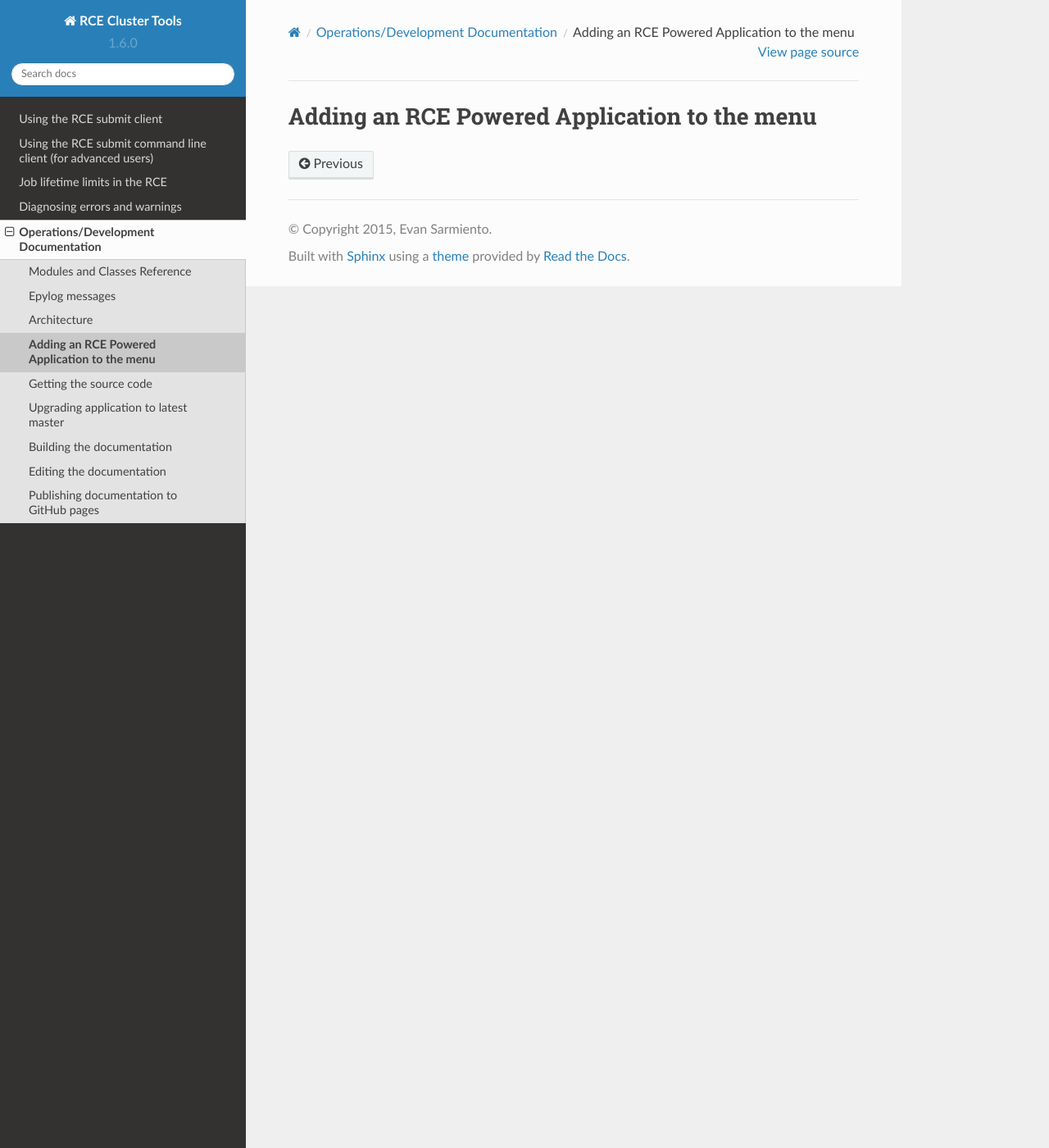
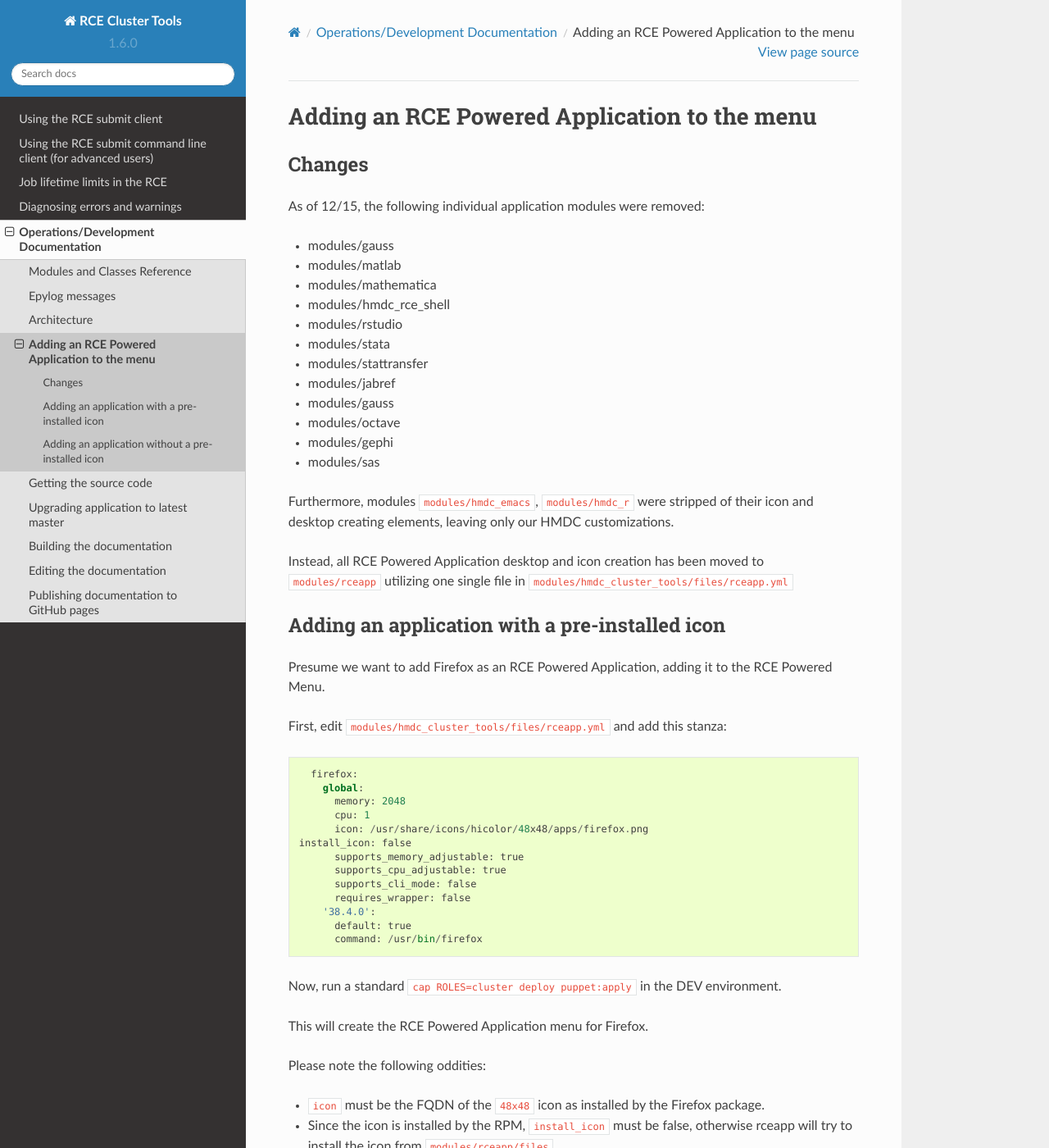
Before and after one commit to hmdc/rce-interactive-tools, a Sphinx documentation site: the page built from doc/source/development/add_an_app.rst, in a window 1280 px wide and 1400 px high. Shown: the whole window at 82% size. Built offline with Sphinx 7.4.7 and the Read the Docs theme 2.0.0, drawn with Linux system fonts in a browser that asks for light colours; some of the changed text lies outside the part shown.

Commit message:
Add an app

```diff
--- a/doc/source/development/add_an_app.rst
+++ b/doc/source/development/add_an_app.rst
@@ -1,2 +1,72 @@
 Adding an RCE Powered Application to the menu
 =============================================
+
+Changes
+-------
+As of 12/15, the following individual application modules were removed:
+
+* modules/gauss
+* modules/matlab
+* modules/mathematica
+* modules/hmdc_rce_shell
+* modules/rstudio
+* modules/stata
+* modules/stattransfer
+* modules/jabref
+* modules/gauss
+* modules/octave
+* modules/gephi
+* modules/sas
+
+Furthermore, modules ``modules/hmdc_emacs``, ``modules/hmdc_r`` were
+stripped of their icon and desktop creating elements, leaving only our
+HMDC customizations.
+
+Instead, all RCE Powered Application desktop and icon creation has been
+moved to ``modules/rceapp`` utilizing one single file in
+``modules/hmdc_cluster_tools/files/rceapp.yml``
+
+Adding an application with a pre-installed icon
+-----------------------------------------------
+Presume we want to add Firefox as an RCE Powered Application, adding it
+to the RCE Powered Menu.
+
+First, edit ``modules/hmdc_cluster_tools/files/rceapp.yml`` and add this
+stanza::
+
+	firefox:
+	  global:
+	    memory: 2048
+	    cpu: 1
+	    icon: /usr/share/icons/hicolor/48x48/apps/firefox.png
+      install_icon: false
+	    supports_memory_adjustable: true
+	    supports_cpu_adjustable: true
+	    supports_cli_mode: false
+	    requires_wrapper: false
+	  '38.4.0':
+	    default: true
+	    command: /usr/bin/firefox
+
+Now, run a standard ``cap ROLES=cluster deploy puppet:apply`` in the DEV environment.
+
+This will create the RCE Powered Application menu for Firefox.
+
+Please note the following oddities:
+
+* ``icon`` must be the FQDN of the ``48x48`` icon as installed by the
+  Firefox package.
+* Since the icon is installed by the RPM, ``install_icon`` must be
+  false, otherwise rceapp will try to install the icon from
+  ``modules/rceapp/files``
+* Firefox does not require a wrapper ``/usr/local/bin/firefox`` as we
+  allow users to run firefox from the RCE login nodes.
+
+Adding an application without a pre-installed icon
+--------------------------------------------------
+
+Use the same example as above, except:
+
+* Set ``install_icon`` to true
+* Move ``firefox.png``, or whatever application icon you need, to
+  ``modules/rceapp/files``
```
